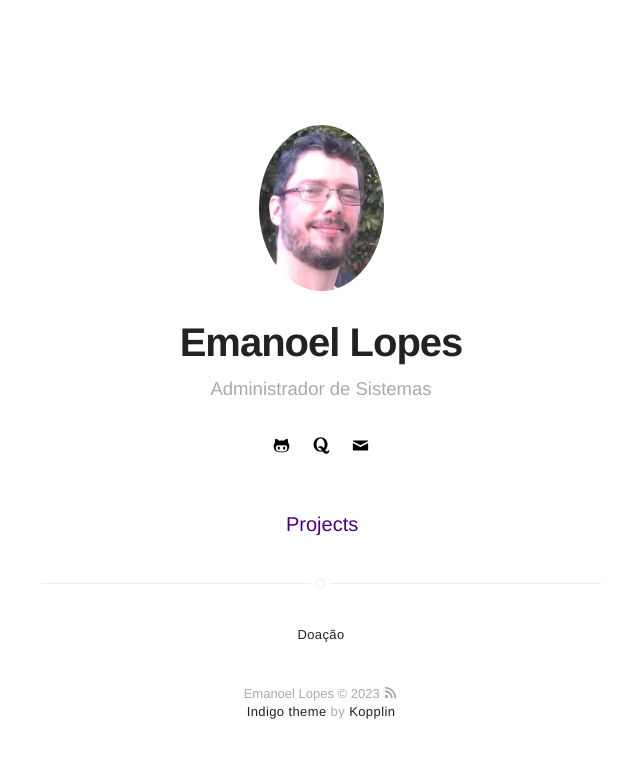
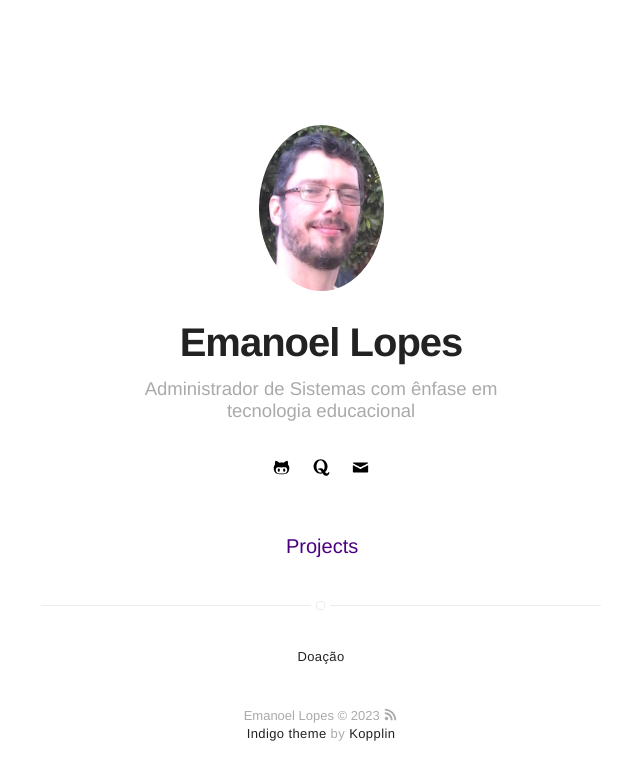
Before and after one commit to emanoelopes/emanoelopes.github.io, a Jekyll site: the page built from index.html, in a window 1280 px wide. Shown: the top 780 px of the page, without its empty margins (319-959 px from the left). Built offline with Jekyll 4.4.1, drawn with Linux system fonts in a browser that asks for light colours.

Commit message:
Update _config.yml

```diff
--- a/_config.yml
+++ b/_config.yml
@@ -1,6 +1,6 @@
 # main text of home
 name: Emanoel Lopes
-bio: Administrador de Sistemas
+bio: Administrador de Sistemas com ênfase em tecnologia educacional
 
 # twitter summary info
 description: Página inicial
@@ -53,7 +53,7 @@ email: emanoelopes@gmail.com
 authors:
     emanoel:
         name: Emanoel Lopes
-        bio: Administrador de Sistemas
+        bio: Administrador de Sistemas com ênfase em tecnologia educacional
         external-image: false
         picture: assets/images/avatar_prof_emanoel_wiki_135x135.png
 
```
